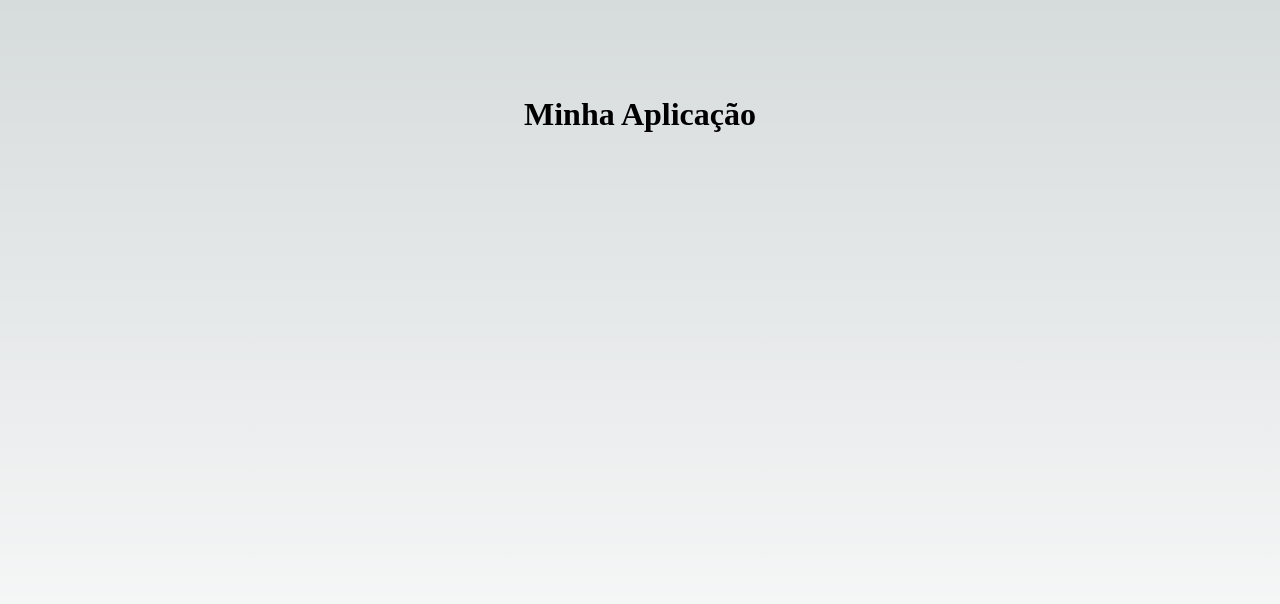
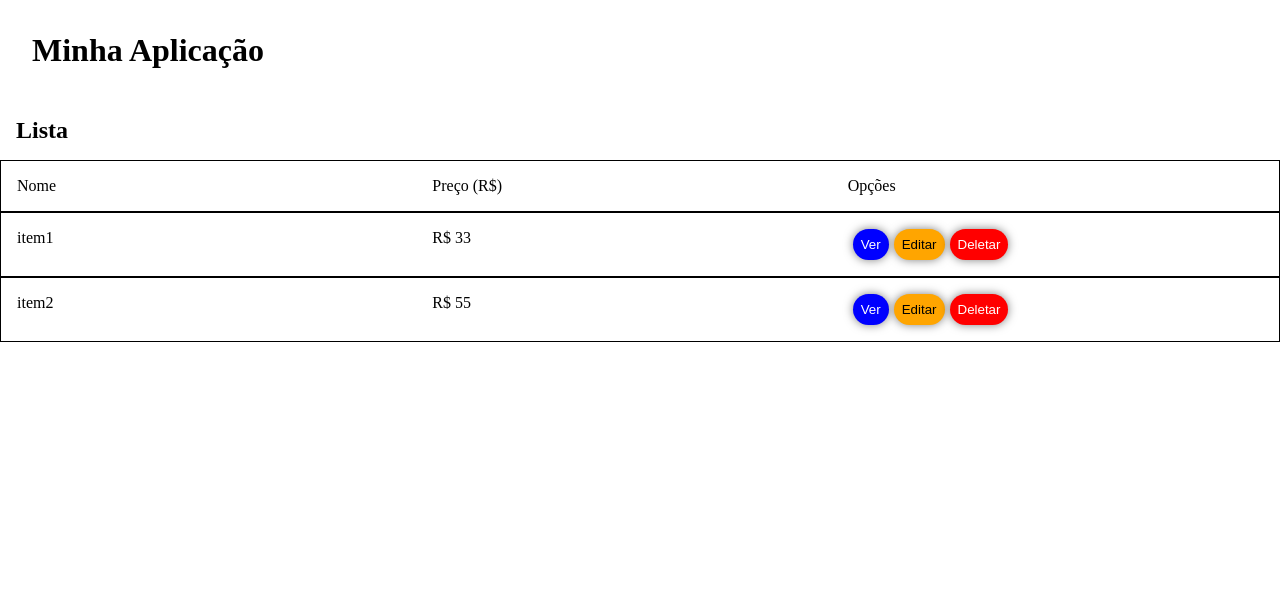
Before and after one commit to nando-castro/front-crud-tcc, a Next.js app: page / in a window 1280 px wide. Shown: the top 604 px of the page. Built offline with nearby package versions, Linux system fonts and the light colour scheme.

Commit message:
:sparkles: feat: implementado tabela de aplicação

```diff
--- a/src/pages/_document.js
+++ b/src/pages/_document.js
@@ -1,4 +1,4 @@
-import { Html, Head, Main, NextScript } from 'next/document'
+import { Head, Html, Main, NextScript } from 'next/document'
 
 export default function Document() {
   return (
--- a/src/pages/index.js
+++ b/src/pages/index.js
@@ -1,10 +1,54 @@
-import styles from '@/styles/Home.module.css'
-import { Inter } from 'next/font/google'
-import Head from 'next/head'
+import styles from "@/styles/Home.module.css";
+import { Inter } from "next/font/google";
+import Head from "next/head";
+import { useState } from "react";
 
-const inter = Inter({ subsets: ['latin'] })
+const inter = Inter({ subsets: ["latin"] });
 
 export default function Home() {
+  const [lista, setLista] = useState([
+    {
+      id: 1,
+      nome: "item1",
+      preco: 33,
+    },
+    {
+      id: 2,
+      nome: "item2",
+      preco: 55,
+    },
+  ]);
+
+  function renderizaItens() {
+    return lista.map((i) => (
+      <div className={styles.items}>
+        <p className={styles.item}>{i.nome}</p>
+        <p className={styles.item}>R$ {i.preco}</p>
+        <p className={styles.opcoes}>
+          <button className={styles.buttonVer} onClick={() => ver(i.id)}>Ver</button>
+          <button className={styles.buttonEditar} onClick={() => editar(i.id)}>Editar</button>
+          <button className={styles.buttonDeletar} onClick={() => deletar(i.id)}>Deletar</button>
+        </p>
+      </div>
+    ));
+  }
+
+  function deletar() {
+    alert("selecionou deletar");
+  }
+
+  function editar() {
+    alert("selecionou editar");
+  }
+
+  function ver() {
+    alert("selecionou ver");
+  }
+
+  function adicionar() {
+    alert("selecionou adicionar");
+  }
+
   return (
     <>
       <Head>
@@ -14,8 +58,17 @@ export default function Home() {
         <link rel="icon" href="/favicon.ico" />
       </Head>
       <main className={styles.main}>
-        <h1>Minha Aplicação</h1>
+        <h1 className={styles.titulo}>Minha Aplicação</h1>
+        <div className={styles.tabela}>
+          <h2 className={styles.tituloTabela}>Lista</h2>
+          <div className={styles.items}>
+            <p className={styles.item}>Nome</p>
+            <p className={styles.item}>Preço (R$)</p>
+            <p className={styles.item}>Opções</p>
+          </div>
+          {renderizaItens()}
+        </div>
       </main>
     </>
-  )
+  );
 }
--- a/src/styles/Home.module.css
+++ b/src/styles/Home.module.css
@@ -1,278 +1,83 @@
 .main {
-  display: flex;
-  flex-direction: column;
-  justify-content: space-between;
-  align-items: center;
-  padding: 6rem;
   min-height: 100vh;
 }
 
-.description {
-  display: inherit;
-  justify-content: inherit;
-  align-items: inherit;
-  font-size: 0.85rem;
-  max-width: var(--max-width);
-  width: 100%;
-  z-index: 2;
-  font-family: var(--font-mono);
+.titulo {
+  padding: 2rem;
 }
 
-.description a {
-  display: flex;
-  justify-content: center;
-  align-items: center;
-  gap: 0.5rem;
+
+.tabela {
+  /* border: 1px solid #000; */
 }
 
-.description p {
-  position: relative;
-  margin: 0;
+.tituloTabela {
   padding: 1rem;
-  background-color: rgba(var(--callout-rgb), 0.5);
-  border: 1px solid rgba(var(--callout-border-rgb), 0.3);
-  border-radius: var(--border-radius);
+}
+.items {
+
+  padding: 1rem;
+
+  display: flex;
+  justify-content: space-between;
+
+  border: 1px solid #000;
 }
 
-.code {
-  font-weight: 700;
-  font-family: var(--font-mono);
+.item {
+  width: 100%;
+  display: flex;
 }
 
-.grid {
-  display: grid;
-  grid-template-columns: repeat(4, minmax(25%, auto));
-  width: var(--max-width);
-  max-width: 100%;
+.opcoes {
+  width: 100%;
+  display: flex;
 }
 
-.card {
-  padding: 1rem 1.2rem;
-  border-radius: var(--border-radius);
-  background: rgba(var(--card-rgb), 0);
-  border: 1px solid rgba(var(--card-border-rgb), 0);
-  transition: background 200ms, border 200ms;
+.buttonDeletar {
+  padding: 0.5rem;
+  border: none;
+  border-radius: 100px;
+  margin-left: 5px;
+
+  cursor: pointer;
+  color: #FFFFFF;
+  box-shadow: 0px 0px 10px rgba(0, 0, 0, 0.5);
+  background: red;
 }
 
-.card span {
-  display: inline-block;
-  transition: transform 200ms;
+.buttonVer {
+  padding: 0.5rem;
+  border: none;
+  border-radius: 100px;
+  margin-left: 5px;
+
+  cursor: pointer;
+  color: #FFFFFF;
+  box-shadow: 0px 0px 10px rgba(0, 0, 0, 0.5);
+  background: blue;
 }
 
-.card h2 {
-  font-weight: 600;
-  margin-bottom: 0.7rem;
+.buttonEditar {
+  padding: 0.5rem;
+  border: none;
+  border-radius: 100px;
+  margin-left: 5px;
+
+  cursor: pointer;
+  /* color: #FFFFFF; */
+  box-shadow: 0px 0px 10px rgba(0, 0, 0, 0.5);
+  background: orange;
 }
 
-.card p {
-  margin: 0;
-  opacity: 0.6;
-  font-size: 0.9rem;
-  line-height: 1.5;
-  max-width: 30ch;
+.buttonAdicionar {
+  padding: 0.5rem;
+  border: none;
+  border-radius: 100px;
+  margin-left: 5px;
+
+  cursor: pointer;
+  color: #FFFFFF;
+  box-shadow: 0px 0px 10px rgba(0, 0, 0, 0.5);
+  background: green;
 }
-
-.center {
-  display: flex;
-  justify-content: center;
-  align-items: center;
-  position: relative;
-  padding: 4rem 0;
-}
-
-.center::before {
-  background: var(--secondary-glow);
-  border-radius: 50%;
-  width: 480px;
-  height: 360px;
-  margin-left: -400px;
-}
-
-.center::after {
-  background: var(--primary-glow);
-  width: 240px;
-  height: 180px;
-  z-index: -1;
-}
-
-.center::before,
-.center::after {
-  content: '';
-  left: 50%;
-  position: absolute;
-  filter: blur(45px);
-  transform: translateZ(0);
-}
-
-.logo,
-.thirteen {
-  position: relative;
-}
-
-.thirteen {
-  display: flex;
-  justify-content: center;
-  align-items: center;
-  width: 75px;
-  height: 75px;
-  padding: 25px 10px;
-  margin-left: 16px;
-  transform: translateZ(0);
-  border-radius: var(--border-radius);
-  overflow: hidden;
-  box-shadow: 0px 2px 8px -1px #0000001a;
-}
-
-.thirteen::before,
-.thirteen::after {
-  content: '';
-  position: absolute;
-  z-index: -1;
-}
-
-/* Conic Gradient Animation */
-.thirteen::before {
-  animation: 6s rotate linear infinite;
-  width: 200%;
-  height: 200%;
-  background: var(--tile-border);
-}
-
-/* Inner Square */
-.thirteen::after {
-  inset: 0;
-  padding: 1px;
-  border-radius: var(--border-radius);
-  background: linear-gradient(
-    to bottom right,
-    rgba(var(--tile-start-rgb), 1),
-    rgba(var(--tile-end-rgb), 1)
-  );
-  background-clip: content-box;
-}
-
-/* Enable hover only on non-touch devices */
-@media (hover: hover) and (pointer: fine) {
-  .card:hover {
-    background: rgba(var(--card-rgb), 0.1);
-    border: 1px solid rgba(var(--card-border-rgb), 0.15);
-  }
-
-  .card:hover span {
-    transform: translateX(4px);
-  }
-}
-
-@media (prefers-reduced-motion) {
-  .thirteen::before {
-    animation: none;
-  }
-
-  .card:hover span {
-    transform: none;
-  }
-}
-
-/* Mobile */
-@media (max-width: 700px) {
-  .content {
-    padding: 4rem;
-  }
-
-  .grid {
-    grid-template-columns: 1fr;
-    margin-bottom: 120px;
-    max-width: 320px;
-    text-align: center;
-  }
-
-  .card {
-    padding: 1rem 2.5rem;
-  }
-
-  .card h2 {
-    margin-bottom: 0.5rem;
-  }
-
-  .center {
-    padding: 8rem 0 6rem;
-  }
-
-  .center::before {
-    transform: none;
-    height: 300px;
-  }
-
-  .description {
-    font-size: 0.8rem;
-  }
-
-  .description a {
-    padding: 1rem;
-  }
-
-  .description p,
-  .description div {
-    display: flex;
-    justify-content: center;
-    position: fixed;
-    width: 100%;
-  }
-
-  .description p {
-    align-items: center;
-    inset: 0 0 auto;
-    padding: 2rem 1rem 1.4rem;
-    border-radius: 0;
-    border: none;
-    border-bottom: 1px solid rgba(var(--callout-border-rgb), 0.25);
-    background: linear-gradient(
-      to bottom,
-      rgba(var(--background-start-rgb), 1),
-      rgba(var(--callout-rgb), 0.5)
-    );
-    background-clip: padding-box;
-    backdrop-filter: blur(24px);
-  }
-
-  .description div {
-    align-items: flex-end;
-    pointer-events: none;
-    inset: auto 0 0;
-    padding: 2rem;
-    height: 200px;
-    background: linear-gradient(
-      to bottom,
-      transparent 0%,
-      rgb(var(--background-end-rgb)) 40%
-    );
-    z-index: 1;
-  }
-}
-
-/* Tablet and Smaller Desktop */
-@media (min-width: 701px) and (max-width: 1120px) {
-  .grid {
-    grid-template-columns: repeat(2, 50%);
-  }
-}
-
-@media (prefers-color-scheme: dark) {
-  .vercelLogo {
-    filter: invert(1);
-  }
-
-  .logo,
-  .thirteen img {
-    filter: invert(1) drop-shadow(0 0 0.3rem #ffffff70);
-  }
-}
-
-@keyframes rotate {
-  from {
-    transform: rotate(360deg);
-  }
-  to {
-    transform: rotate(0deg);
-  }
-}
--- a/src/styles/globals.css
+++ b/src/styles/globals.css
@@ -1,78 +1,3 @@
-:root {
-  --max-width: 1100px;
-  --border-radius: 12px;
-  --font-mono: ui-monospace, Menlo, Monaco, 'Cascadia Mono', 'Segoe UI Mono',
-    'Roboto Mono', 'Oxygen Mono', 'Ubuntu Monospace', 'Source Code Pro',
-    'Fira Mono', 'Droid Sans Mono', 'Courier New', monospace;
-
-  --foreground-rgb: 0, 0, 0;
-  --background-start-rgb: 214, 219, 220;
-  --background-end-rgb: 255, 255, 255;
-
-  --primary-glow: conic-gradient(
-    from 180deg at 50% 50%,
-    #16abff33 0deg,
-    #0885ff33 55deg,
-    #54d6ff33 120deg,
-    #0071ff33 160deg,
-    transparent 360deg
-  );
-  --secondary-glow: radial-gradient(
-    rgba(255, 255, 255, 1),
-    rgba(255, 255, 255, 0)
-  );
-
-  --tile-start-rgb: 239, 245, 249;
-  --tile-end-rgb: 228, 232, 233;
-  --tile-border: conic-gradient(
-    #00000080,
-    #00000040,
-    #00000030,
-    #00000020,
-    #00000010,
-    #00000010,
-    #00000080
-  );
-
-  --callout-rgb: 238, 240, 241;
-  --callout-border-rgb: 172, 175, 176;
-  --card-rgb: 180, 185, 188;
-  --card-border-rgb: 131, 134, 135;
-}
-
-@media (prefers-color-scheme: dark) {
-  :root {
-    --foreground-rgb: 255, 255, 255;
-    --background-start-rgb: 0, 0, 0;
-    --background-end-rgb: 0, 0, 0;
-
-    --primary-glow: radial-gradient(rgba(1, 65, 255, 0.4), rgba(1, 65, 255, 0));
-    --secondary-glow: linear-gradient(
-      to bottom right,
-      rgba(1, 65, 255, 0),
-      rgba(1, 65, 255, 0),
-      rgba(1, 65, 255, 0.3)
-    );
-
-    --tile-start-rgb: 2, 13, 46;
-    --tile-end-rgb: 2, 5, 19;
-    --tile-border: conic-gradient(
-      #ffffff80,
-      #ffffff40,
-      #ffffff30,
-      #ffffff20,
-      #ffffff10,
-      #ffffff10,
-      #ffffff80
-    );
-
-    --callout-rgb: 20, 20, 20;
-    --callout-border-rgb: 108, 108, 108;
-    --card-rgb: 100, 100, 100;
-    --card-border-rgb: 200, 200, 200;
-  }
-}
-
 * {
   box-sizing: border-box;
   padding: 0;
@@ -85,23 +10,7 @@ body {
   overflow-x: hidden;
 }
 
-body {
-  color: rgb(var(--foreground-rgb));
-  background: linear-gradient(
-      to bottom,
-      transparent,
-      rgb(var(--background-end-rgb))
-    )
-    rgb(var(--background-start-rgb));
-}
-
 a {
   color: inherit;
   text-decoration: none;
 }
-
-@media (prefers-color-scheme: dark) {
-  html {
-    color-scheme: dark;
-  }
-}
```
